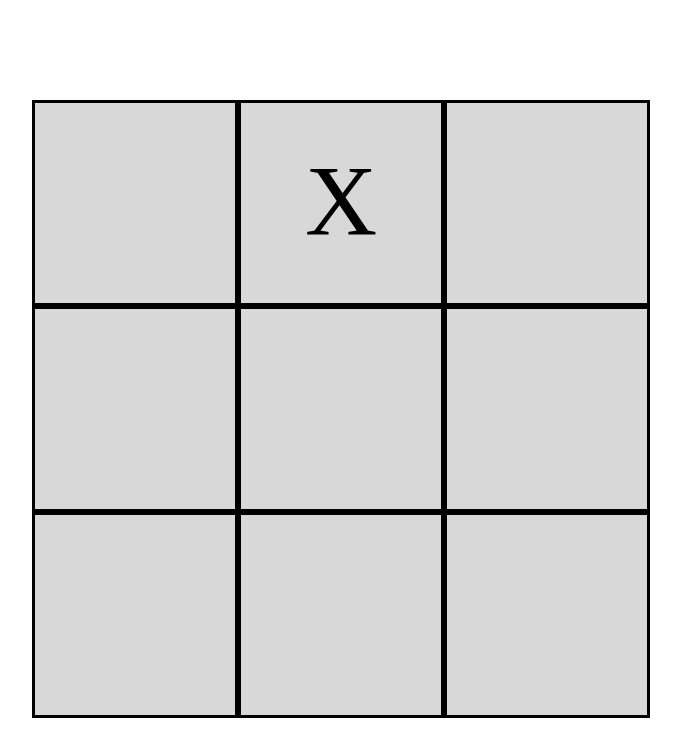
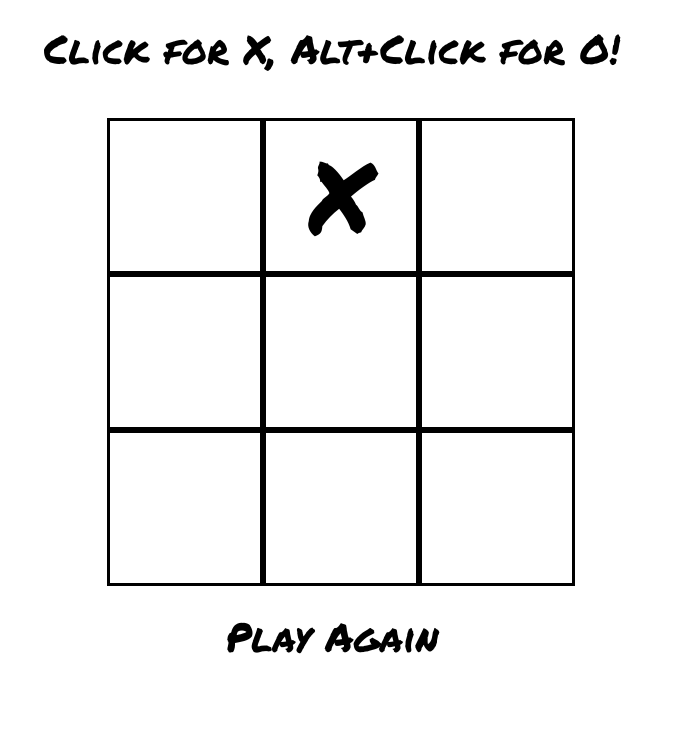
Before and after one commit to RamieShreim/tic_tac_toe, a plain HTML site: page index.html in a window 1280 px wide. Both pictures are taken after a click on the element 649 px from the left and 203 px from the top of the page. Shown: the whole page, without its empty margins (308-989 px from the left). Drawn offline with nearby package versions, Linux system fonts and the light colour scheme.

Commit message:
Success!

```diff
--- a/index.css
+++ b/index.css
@@ -1,7 +1,7 @@
 .grid {
-    width: 600px;
-    height: 600px;
-    margin: 100px auto;
+    width: 450px;
+    height: 450px;
+    margin: 10px auto;
     display: grid;
     grid-template-columns: 1fr, 1fr, 1fr;
     grid-template-rows: 1fr, 1fr, 1fr;
@@ -17,15 +17,16 @@
     border-style: solid;
     border-width: 3px;
     border-color: black;
-    width: 200px;
-    height: 200px;
-    background-color: rgb(216, 216, 216);
+    width: 150px;
+    height: 150px;
+
 }
 
-p {
+.cell p {
     font-size: 100px;
     margin: 0 auto;
-    margin-top: 20%;
+    margin-top: 0%;
+    font-family: 'Permanent Marker', cursive;
 }
 
 
@@ -67,3 +68,20 @@ p {
 #c9 {
     grid-area: c9;
 }
+
+/* instructions */
+
+.instructions {
+    font-family: 'Permanent Marker', cursive;
+    font-size: 40px;
+    text-align: center;
+    margin-top: 20px;
+}
+
+.refresh {
+    cursor: pointer;
+}
+
+.refresh:hover {
+    color: gray;
+}
--- a/index.html
+++ b/index.html
@@ -1,9 +1,19 @@
 <html>
+
+<!--font-->
+<link href="https://fonts.googleapis.com/css?family=Permanent+Marker&display=swap" rel="stylesheet">
 
 <!--CSS-->
 <link rel="stylesheet" type="text/css" href="index.css">
 
+
 <body>
+    <section class="instructions">
+
+        <p>Click for X, Alt+Click for O!</p>
+
+    </section>
+
 
     <div class="grid">
 
@@ -38,7 +48,11 @@
     </div>
 
 
+    <section class="instructions">
 
+        <p class="refresh">Play Again</p>
+
+    </section>
 
 
 </body>
--- a/index.js
+++ b/index.js
@@ -20,6 +20,8 @@ var canC8 = true;
 var canC9 = true;
 
 //buttons//
+
+
 
 //top left//
 
@@ -155,3 +157,9 @@ $("#c9").click(function () {
         }
     }
 });
+
+// play again //
+
+$(".refresh").click(function () {
+    location.reload(true);
+});
```
